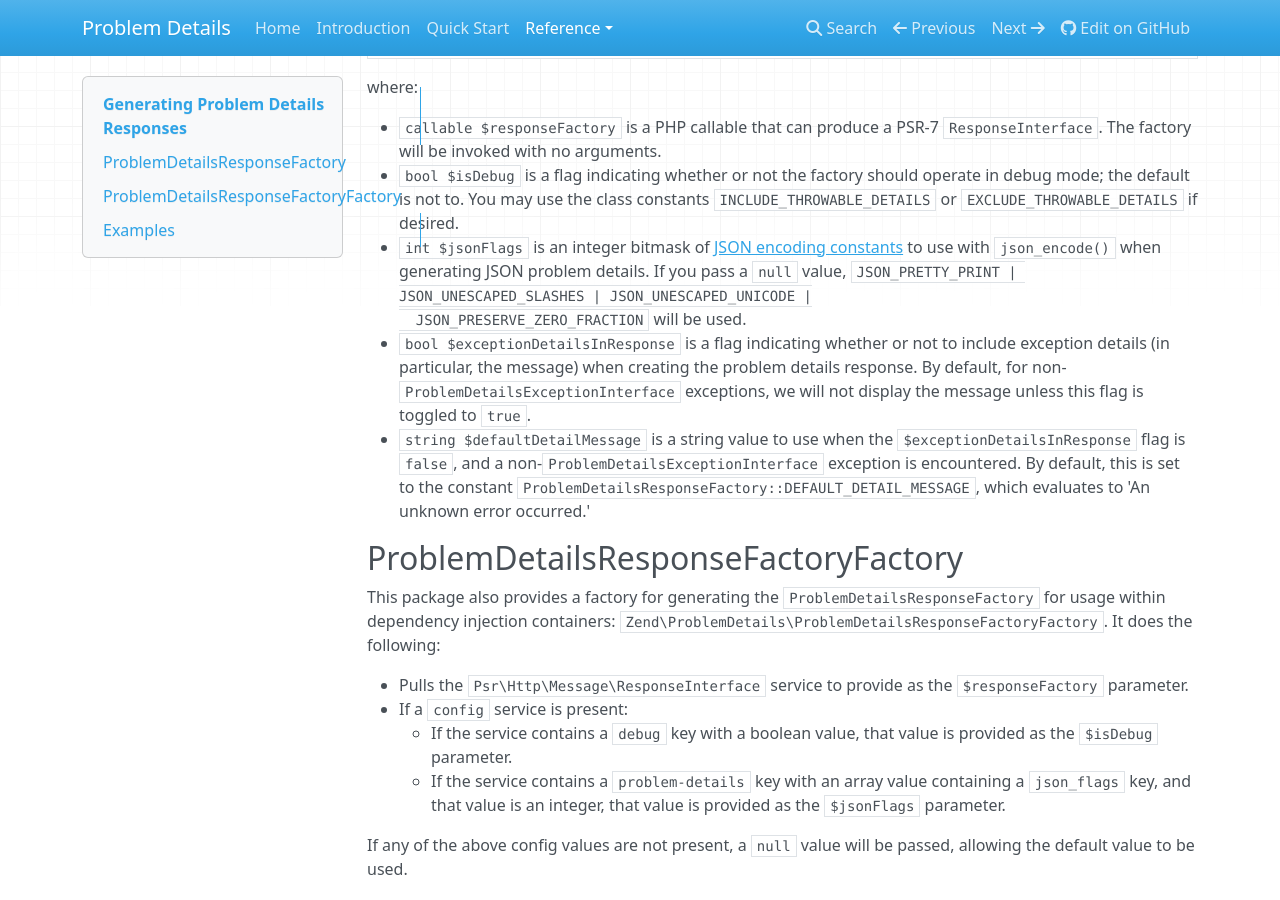
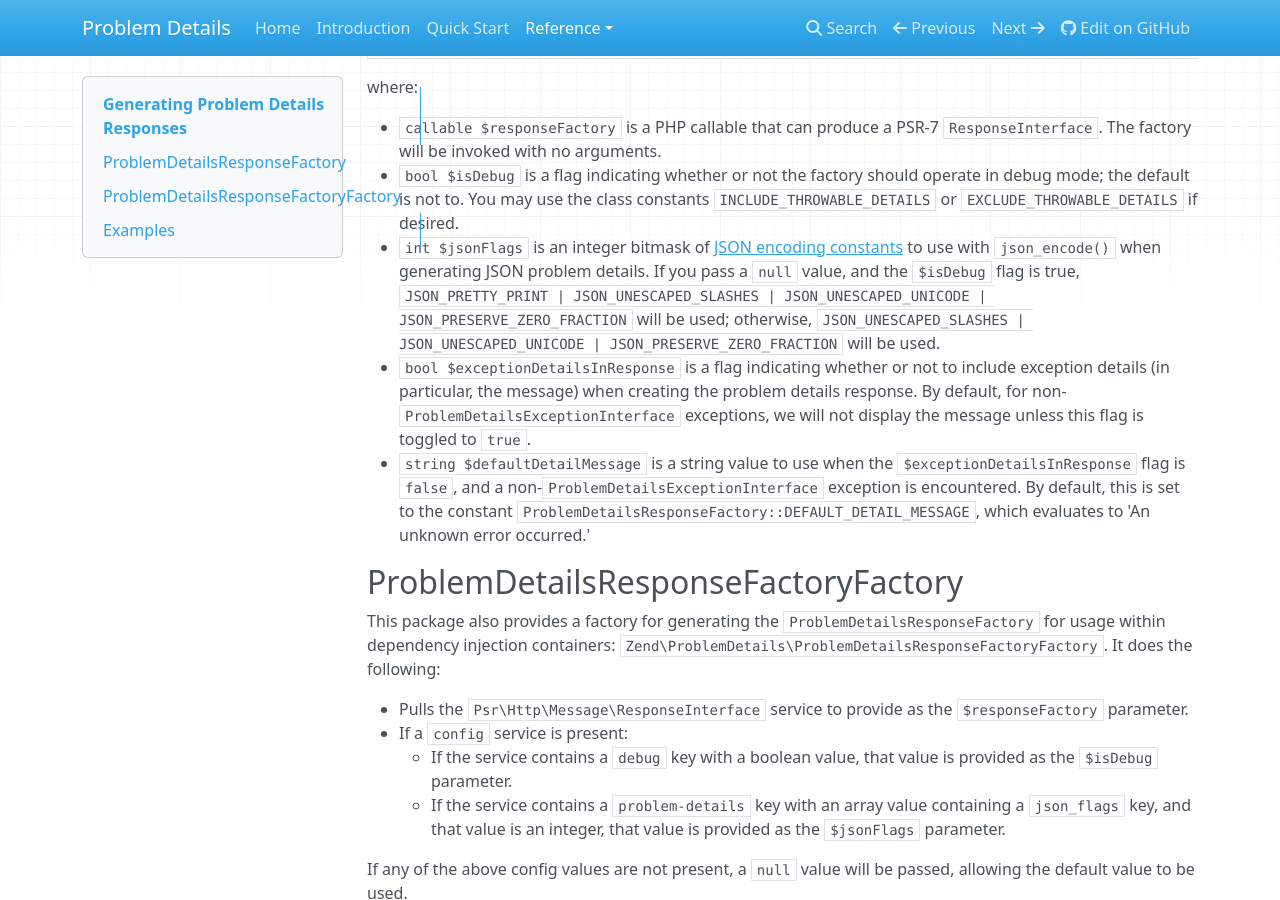
Before and after one commit to zendframework/zend-problem-details, an MkDocs documentation site: the page built from docs/book/response.md, in a window 1280 px wide and 900 px high, scrolled down 1948 px. Built offline with MkDocs 1.6.1, drawn with Linux system fonts in a browser that asks for light colours; nearby versions of some CDN libraries; old or Windows-style settings are respelled for this version of MkDocs.

Commit message:
documentation update for json pretty print

```diff
--- a/docs/book/response.md
+++ b/docs/book/response.md
@@ -116,8 +116,11 @@ where:
 - `int $jsonFlags` is an integer bitmask of [JSON encoding
   constants](http://php.net/manual/en/json.constants.php) to use with
   `json_encode()` when generating JSON problem details. If you pass a `null`
-  value, `JSON_PRETTY_PRINT | JSON_UNESCAPED_SLASHES | JSON_UNESCAPED_UNICODE |
-  JSON_PRESERVE_ZERO_FRACTION` will be used.
+  value, and the `$isDebug` flag is true,
+  `JSON_PRETTY_PRINT | JSON_UNESCAPED_SLASHES | JSON_UNESCAPED_UNICODE | JSON_PRESERVE_ZERO_FRACTION`
+  will be used; otherwise,
+  `JSON_UNESCAPED_SLASHES | JSON_UNESCAPED_UNICODE | JSON_PRESERVE_ZERO_FRACTION`
+  will be used.
 - `bool $exceptionDetailsInResponse` is a flag indicating whether or not to
   include exception details (in particular, the message) when creating the
   problem details response. By default, for non-`ProblemDetailsExceptionInterface`
```
